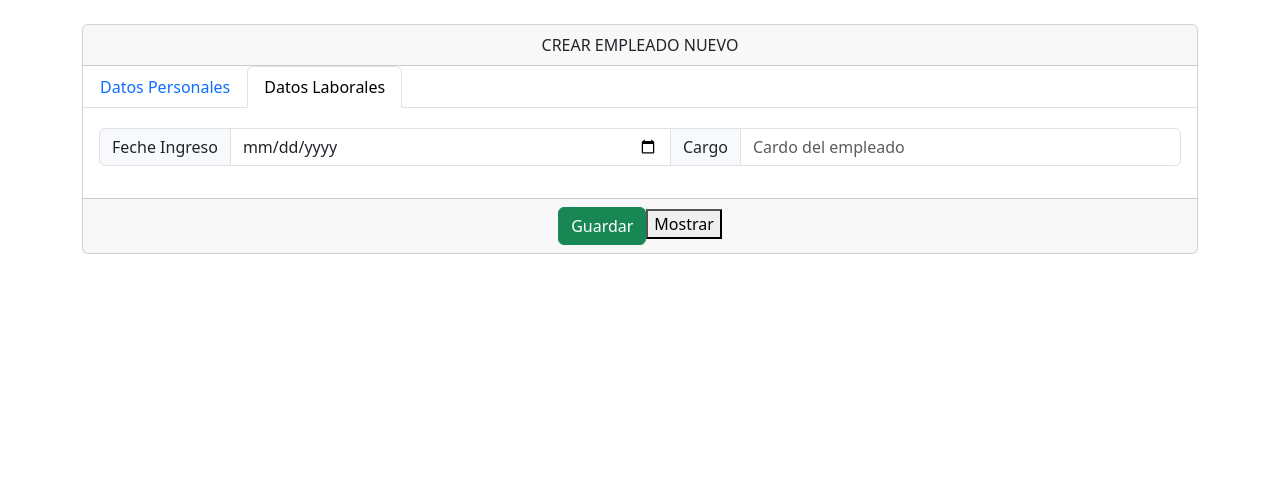
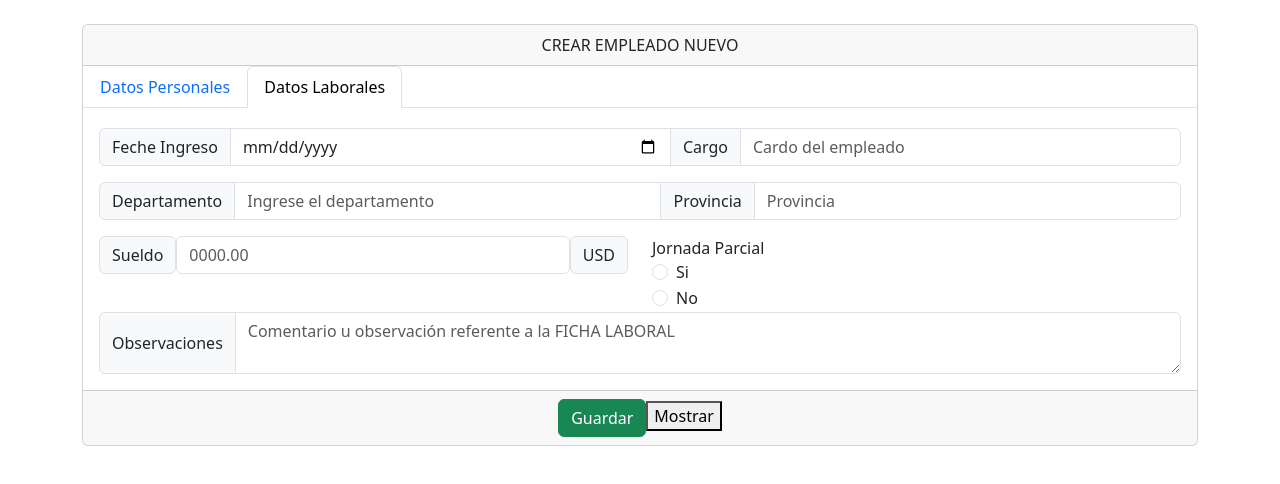
Before and after one commit to iblurdesigner/challenge_provedatos, a React (Create React App) app in the folder client/: page / in a window 1280 px wide. Both pictures are taken after a click on the tab "Datos Laborales". Shown: the top 484 px of the page. Built offline with nearby package versions, Linux system fonts and the light colour scheme.

Commit message:
formulario ficha laboral v1

```diff
--- a/client/src/component/DatosLab.js
+++ b/client/src/component/DatosLab.js
@@ -1,6 +1,6 @@
 import { useState } from 'react';
 import Axios from 'axios'
-import {Container, Row, Tabs, Tab} from 'react-bootstrap';
+import {Container, Form, Row, Tabs, Tab} from 'react-bootstrap';
 import 'bootstrap/dist/css/bootstrap.min.css';
 import './tabStyle.css'
 
@@ -58,13 +58,13 @@ const DatosLab = () => {
                 <div className='input-group mb-3'>
                   <span className="input-group-text" id="basic-addon1">Nombres</span>
                   <input type="text" name="nombres"
-                  className="form-control" placeholder="Nombres" aria-label="Nombres" aria-describedby="basic-addon1"
+                  className="form-control" placeholder="Dos nombres" aria-label="Nombres" aria-describedby="basic-addon1"
                     onChange={(e) => setNombre(e.target.value)}
                   />
 
                   <span className="input-group-text" id="basic-addon1">Apellidos</span>
                   <input type="text" name="apellidos"
-                  className="form-control" placeholder="Apellidos" aria-label="Apellidos" aria-describedby="basic-addon1"
+                  className="form-control" placeholder="Dos apellidos" aria-label="Apellidos" aria-describedby="basic-addon1"
                   onChange={(e) => setApellidos(e.target.value)}
                   />
                 </div>
@@ -93,9 +93,9 @@ const DatosLab = () => {
                   onChange={(e) => setNacimiento(e.target.value)}
                   />
 
-                  <span className="input-group-text" id="basic-addon1">Email</span>
+                  <span className="input-group-text" id="basic-addon1">Email (válido)</span>
                   <input type="email" name="provincia"
-                  className="form-control" placeholder="Debe ser válido" aria-label="Email" aria-describedby="basic-addon1"
+                  className="form-control" placeholder="correo-personal@email.com" aria-label="Email" aria-describedby="basic-addon1"
                   onChange={(e) => setEmail(e.target.value)}
                   />
                 </div>
@@ -103,16 +103,14 @@ const DatosLab = () => {
 
                 <div className='input-group mb-3'>
                   <span className="input-group-text" id="basic-addon1">Observaciones</span>
-                  <input type="text" name="observaciones"
-                  className="form-control" placeholder="Ingrese un comentario del empleado" aria-label="observaciones" aria-describedby="basic-addon1"
-                  onChange={(e) => setObserv(e.target.value)}
-                  />
+                  <textarea className="form-control" aria-label="With textarea" name="observaciones" placeholder="Comentario u observación referente a la FICHA PERSONAL">
+                  </textarea>
 
-                  <span className="input-group-text" id="basic-addon1">Foto</span>
-                  <input type="text" name="foto"
-                  className="form-control" placeholder="Debe ser válido" aria-label="Foto" aria-describedby="basic-addon1"
-                  onChange={(e) => setFoto(e.target.value)}
-                  />
+                  <div className="input-group mt-3">
+                    <label className="input-group-text" for="inputGroupFile01">Fotografía</label>
+                    <input type="file" className="form-control" id="inputGroupFile01"
+                    onClick={(e) => setFoto(e.target.value)} />
+                  </div>
                 </div>
               </div>
             </Tab>
@@ -133,6 +131,59 @@ const DatosLab = () => {
                   onChange={(e) => setApellidos(e.target.value)}
                   />
                 </div>
+
+                <div className='input-group mb-3'>
+                  <span className="input-group-text" id="basic-addon1">Departamento</span>
+                  <input type="text" name="departamento"
+                  className="form-control" placeholder="Ingrese el departamento" aria-label="departamento" aria-describedby="basic-addon1"
+                  onChange={(e) => setCedula(e.target.value)}
+                  />
+
+                  <span className="input-group-text" id="basic-addon1">Provincia</span>
+                  <input type="text" name="provincia"
+                  className="form-control" placeholder="Provincia" aria-label="Provincia" aria-describedby="basic-addon1"
+                  onChange={(e) => setProvincia(e.target.value)}
+                  />
+                </div>
+
+
+                <div className='row align-items-start'>
+                  <div className='col'>
+                    <div className='d-flex flex-row'>
+                      <span className="input-group-text">Sueldo</span>
+                      <input type="number" name="sueldo"
+                      className="form-control w-100" placeholder="0000.00" aria-label="sueldo"
+                      onChange={(e) => setCedula(e.target.value)}
+                      />
+                      <span className="input-group-text w-auto">USD</span>
+                    </div>
+                  </div>
+
+                  <div className='col w-50'>
+                    <div className="text-start w-100" id="basic-addon1">Jornada Parcial</div>
+                    <div className='form-check text-start w-100'>
+                      <input className='form-check-input' type="radio" name="flexRadioDefault" id="flexRadioDefault1"
+                      onClick={(e) => setProvincia(e.target.value)} />
+                      <label className="form-check-label" for="flexRadioDefault1">
+                        Si
+                      </label>
+                    </div>
+                    <div className='form-check text-start w-100' >
+                      <input className='form-check-input' type="radio" name="flexRadioDefault" id="flexRadioDefault2"
+                      onClick={(e) => setProvincia(e.target.value)} />
+                      <label className="form-check-label" for="flexRadioDefault2">
+                        No
+                      </label>
+                    </div>
+                  </div>
+                </div>
+
+
+                <div className='input-group'>
+                  <span className="input-group-text" id="basic-addon1">Observaciones</span>
+                  <textarea className="form-control" aria-label="With textarea" name="observaciones" placeholder="Comentario u observación referente a la FICHA LABORAL"></textarea>
+                </div>
+
               </div>
             </Tab>
           </Tabs>
```
Also changed, not shown: client/src/component/CheckRadio.js (added, +26 -0 lines), 2 other files (tests, documents, lock files or other folders).
